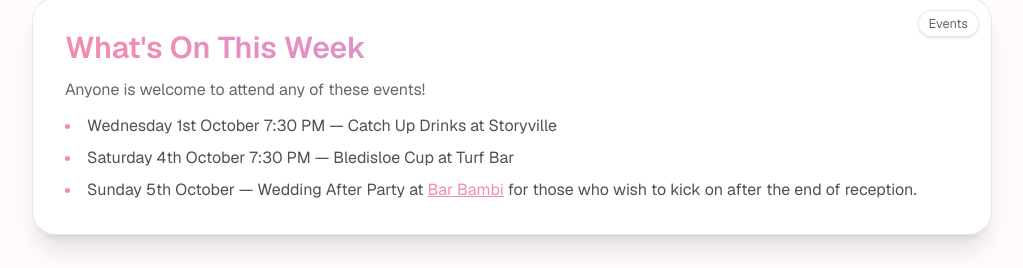
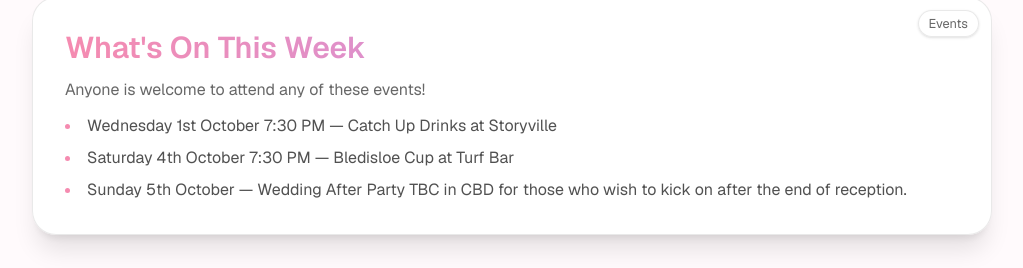
Before and after one commit to neonnubula/bella-danny-wedding, a Next.js app: page / in a window 1280 px wide. Shown: the part 2532-2800 px from the top of the page, without its empty margins (128-1151 px from the left). Built offline with nearby package versions, Linux system fonts and the light colour scheme; a web font is replaced by a local one.

Commit message:
Remove Bar Bambi link, revert to TBC venue
- Changed to: 'Wedding After Party TBC in CBD for those who wish to kick on after the end of reception.'
- Removed Bar Bambi hyperlink and specific venue reference

```diff
--- a/src/app/page.tsx
+++ b/src/app/page.tsx
@@ -171,7 +171,7 @@ export default function Home() {
             <ul className="list-disc list-inside mt-3 space-y-2 marker:text-[#f58bb0] text-foreground/80">
               <li>Wednesday 1st October 7:30 PM — Catch Up Drinks at Storyville</li>
               <li>Saturday 4th October 7:30 PM — Bledisloe Cup at Turf Bar</li>
-              <li>Sunday 5th October — Wedding After Party at <a className="text-[#f58bb0] underline" href="https://barbambi.com.au/" target="_blank" rel="noopener noreferrer">Bar Bambi</a> for those who wish to kick on after the end of reception.</li>
+              <li>Sunday 5th October — Wedding After Party TBC in CBD for those who wish to kick on after the end of reception.</li>
             </ul>
           </div>
         </div>
```
